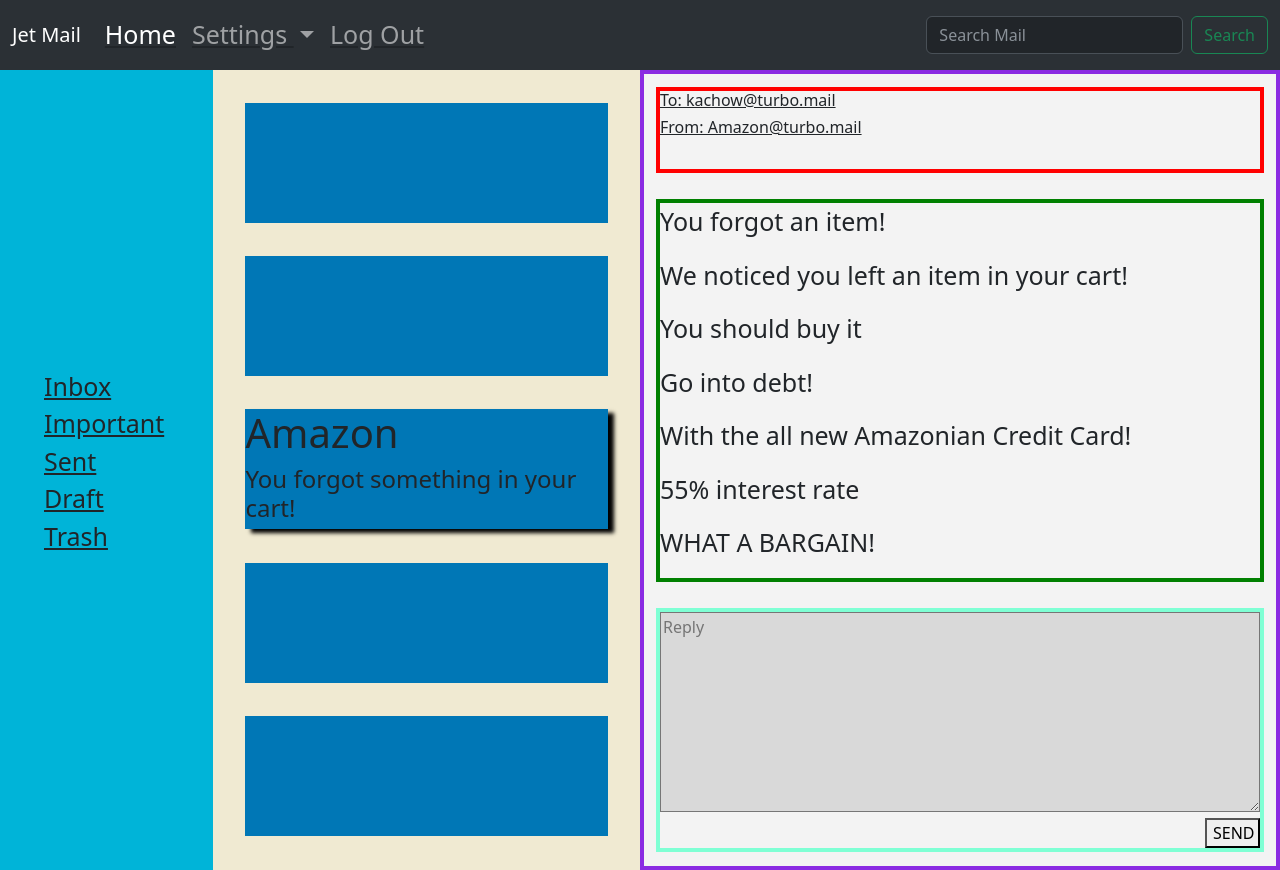
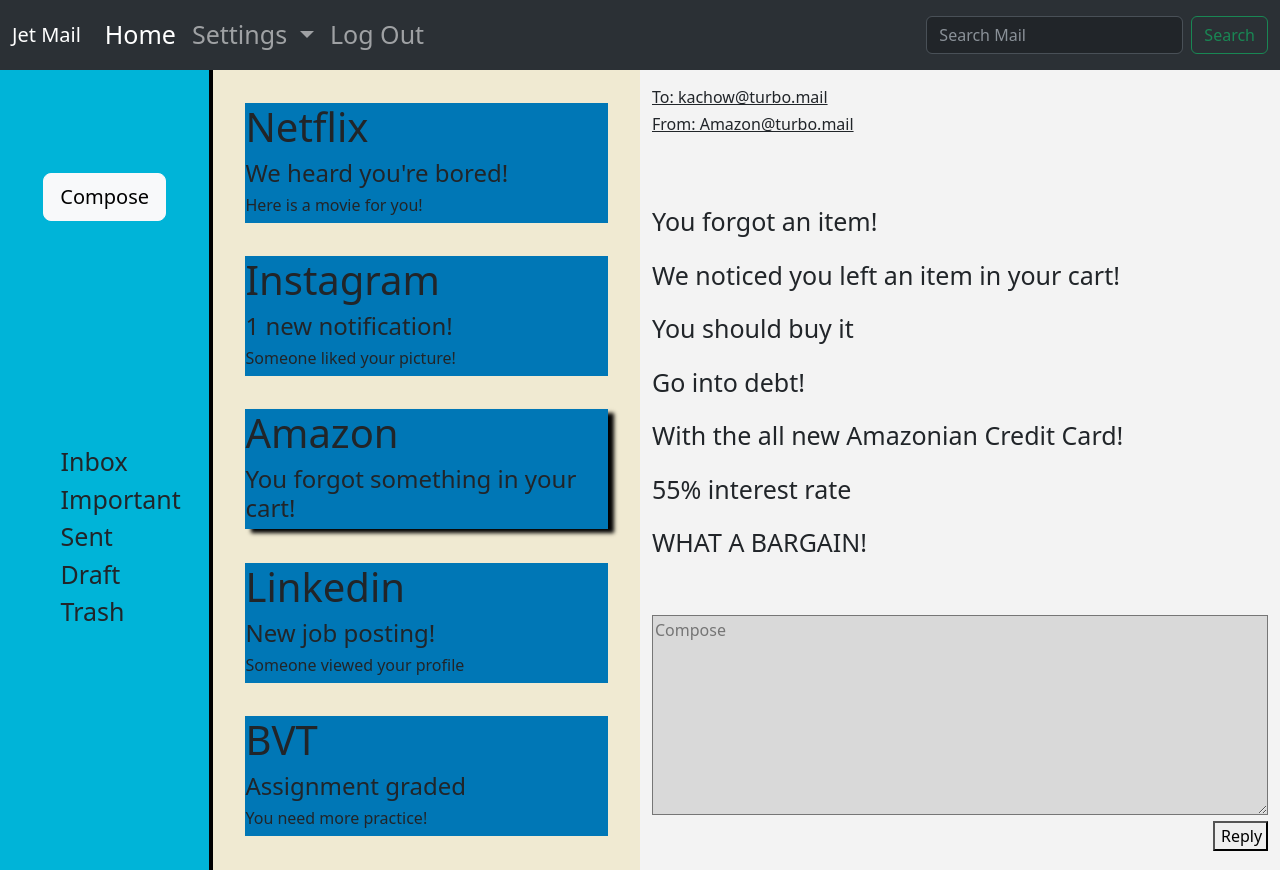
Before and after one commit to Oceanvibes209/bvt-email-template-aguilera, a plain HTML site: page index.html in a window 1280 px wide. Drawn offline with nearby package versions, Linux system fonts and the light colour scheme.

Commit message:
Finished the email list, opened email, and made an off canvas compose section with to from and text area. Need to finish side menu next and I shold be finished entirely

```diff
--- a/index.html
+++ b/index.html
@@ -1,18 +1,22 @@
 <!DOCTYPE html>
 <html lang="en">
+
 <head>
   <link rel="stylesheet" href="styles.css">
-    <link href="https://cdn.jsdelivr.net/npm/bootstrap@5.3.0/dist/css/bootstrap.min.css" rel="stylesheet" integrity="sha384-9ndCyUaIbzAi2FUVXJi0CjmCapSmO7SnpJef0486qhLnuZ2cdeRhO02iuK6FUUVM" crossorigin="anonymous">
+  <link href="https://cdn.jsdelivr.net/npm/bootstrap@5.3.0/dist/css/bootstrap.min.css" rel="stylesheet"
+    integrity="sha384-9ndCyUaIbzAi2FUVXJi0CjmCapSmO7SnpJef0486qhLnuZ2cdeRhO02iuK6FUUVM" crossorigin="anonymous">
   <meta charset="UTF-8">
   <meta name="viewport" content="width=device-width, initial-scale=1.0">
   <title>Email Template</title>
 </head>
+
 <body>
 
   <nav class="navbar navbar-expand-md bg-body-tertiary" data-bs-theme="dark">
     <div class="container-fluid">
       <a class="navbar-brand" href="#">Jet Mail</a>
-          <button class="navbar-toggler" type="button" data-bs-toggle="collapse" data-bs-target="#navbarScroll" aria-controls="navbarScroll" aria-expanded="false" aria-label="Toggle navigation">
+      <button class="navbar-toggler" type="button" data-bs-toggle="collapse" data-bs-target="#navbarScroll"
+        aria-controls="navbarScroll" aria-expanded="false" aria-label="Toggle navigation">
         <span class="navbar-toggler-icon"></span>
       </button>
       <div class="collapse navbar-collapse" id="navbarScroll">
@@ -27,7 +31,9 @@
             <ul class="dropdown-menu">
               <li><a class="dropdown-item" href="#">Account Settings</a></li>
               <li><a class="dropdown-item" href="#">Notification Settings</a></li>
-                  <li><hr class="dropdown-divider"></li>
+              <li>
+                <hr class="dropdown-divider">
+              </li>
               <li><a class="dropdown-item" href="#">Themes</a></li>
             </ul>
           </li>
@@ -46,6 +52,23 @@
   <div class="container-fluid text-center">
     <div class="row">
       <div class="col d-none d-md-flex col-md-4 col-xl-2 email-mobile card-style">
+        <button class="btn btn-lg btn-light" type="button" data-bs-toggle="offcanvas" data-bs-target="#offcanvasRight"
+          aria-controls="offcanvasRight">Compose</button>
+
+        <div class="offcanvas offcanvas-end" tabindex="-1" id="offcanvasRight" aria-labelledby="offcanvasRightLabel">
+          <div class="offcanvas-header">
+            <h5 class="offcanvas-title" id="offcanvasRightLabel">Compose your Email</h5>
+            <button type="button" class="btn-close" data-bs-dismiss="offcanvas" aria-label="Close"></button>
+          </div>
+          <div class="offcanvas-body">
+            <div class="to-side-compose">
+              <input class="compose-email" type="email" placeholder="To:" required></input>
+              <input class="compose-email" type="email" placeholder="From:" required></input>
+            </div>
+            <textarea class="compose-side-bar" type="text" placeholder="Compose"></textarea>
+            <button type="button" class="btn btn-sm btn-primary">Send</button>
+          </div>
+        </div>
         <P>
           <ul>
             <li>Inbox</li>
@@ -57,15 +80,31 @@
           </P>
       </div>
       <div class="col col-md-8 col-xl-4 email-tablet card-style">
-            <div class="uremail"></div>
-            <div class="uremail"></div>
+        <div class="uremail">
+          <h1>Netflix</h1>
+          <h4>We heard you're bored!</h4>
+          <h6>Here is a movie for you!</h6>
+        </div>
+        <div class="uremail">
+          <h1>Instagram</h1>
+          <h4>1 new notification!</h4>
+          <h6>Someone liked your picture!</h6>
+        </div>
         <div class="uremail opn-email">
           <h1>Amazon</h1>
           <h4>You forgot something in your cart!</h4>
           <h6>Its in your cart</h6>
         </div>
-            <div class="uremail"></div>
-            <div class="uremail"></div>
+        <div class="uremail">
+          <h1>Linkedin</h1>
+          <h4>New job posting!</h4>
+          <h6>Someone viewed your profile</h6>
+        </div>
+        <div class="uremail">
+          <h1>BVT</h1>
+          <h4>Assignment graded</h4>
+          <h6>You need more practice!</h6>
+        </div>
       </div>
       <div class=" col d-none d-xl-flex col-xl-6 email-desktop card-style">
         <div class="to-from">
@@ -85,13 +124,16 @@
         </div>
         <div class="email-reply">
           <form>
-                <textarea class="reply-body" type="text" placeholder="Reply" required></textarea>
+            <textarea class="reply-body" type="text" placeholder="Compose" required></textarea>
           </form>
-              <button class="reply-btn" target="_blank">SEND</button>
+          <button class="reply-btn" target="_blank">Reply</button>
         </div>
       </div>
     </div>
   </div>
-    <script src="https://cdn.jsdelivr.net/npm/bootstrap@5.3.0/dist/js/bootstrap.bundle.min.js" integrity="sha384-geWF76RCwLtnZ8qwWowPQNguL3RmwHVBC9FhGdlKrxdiJJigb/j/68SIy3Te4Bkz" crossorigin="anonymous"></script>
+  <script src="https://cdn.jsdelivr.net/npm/bootstrap@5.3.0/dist/js/bootstrap.bundle.min.js"
+    integrity="sha384-geWF76RCwLtnZ8qwWowPQNguL3RmwHVBC9FhGdlKrxdiJJigb/j/68SIy3Te4Bkz"
+    crossorigin="anonymous"></script>
 </body>
+
 </html>
--- a/styles.css
+++ b/styles.css
@@ -29,8 +29,11 @@
 }
 
 .email-mobile{
+    border-right:4px solid black;
     background-color:#00b4d8;
-     justify-content: flex-start;
+    display: flex;
+    justify-content:space-evenly;
+    flex-direction: column;
 }
 
 .email-tablet{
@@ -54,7 +57,6 @@
 }
 
 .email-desktop{
-    border: 4px blueviolet solid;
     display: flex;
     justify-content:space-around;
     flex-direction: column;
@@ -62,7 +64,6 @@
 }
 .to-from{
     width:100%;
-    border: 4px red solid;
     align-self: flex-start;
     text-align: left;
     flex-direction: column;
@@ -73,14 +74,12 @@
 }
 .opn-email-body{
     width:100%;
-    border: 4px green solid;
     text-align: left;
     align-self: flex-start;
     font-size: 25px;
 
 }
 .email-reply{
-    border:4px aquamarine solid;
     width:100%;
     display: flex;
     justify-content: space-between;
@@ -92,6 +91,21 @@
     height:200px;
     text-align:start;
     background-color: #D9D9D9;
+}
+.offcanvas-body{
+    display: flex;
+    justify-content: space-between;
+    flex-direction: column;
+}
+
+.compose-email{
+    width:100%;
+    text-align: left;
+    text-decoration: underline;
+}
+.compose-side-bar{
+    width: 100%;
+     height: 75%;
 }
 .reply-btn{
     width: 55px;
@@ -106,6 +120,4 @@
     text-align: left;
     font-size: 25px;
     list-style-type: none;
-    text-decoration: underline;
-
 }
```
Lines whose indentation alone changed are shown as unchanged.
